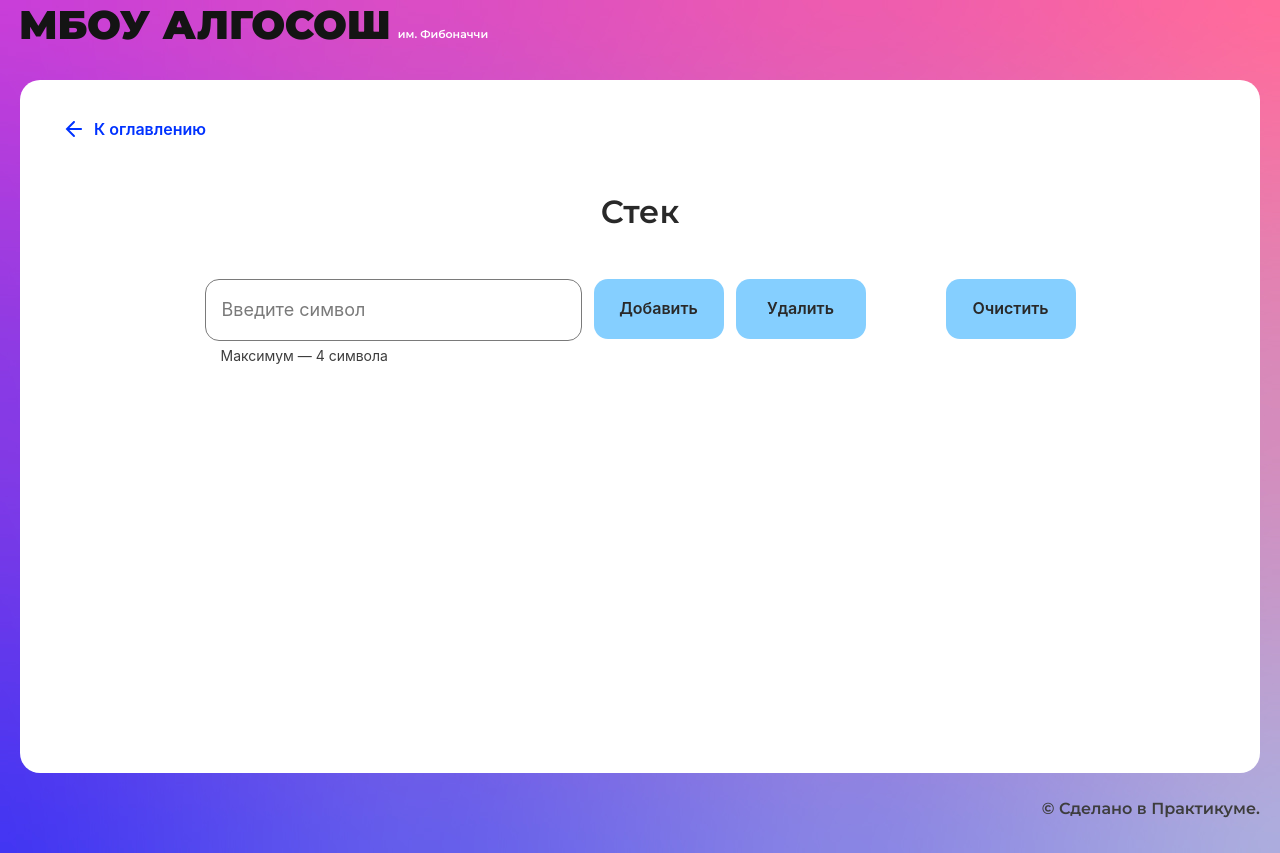
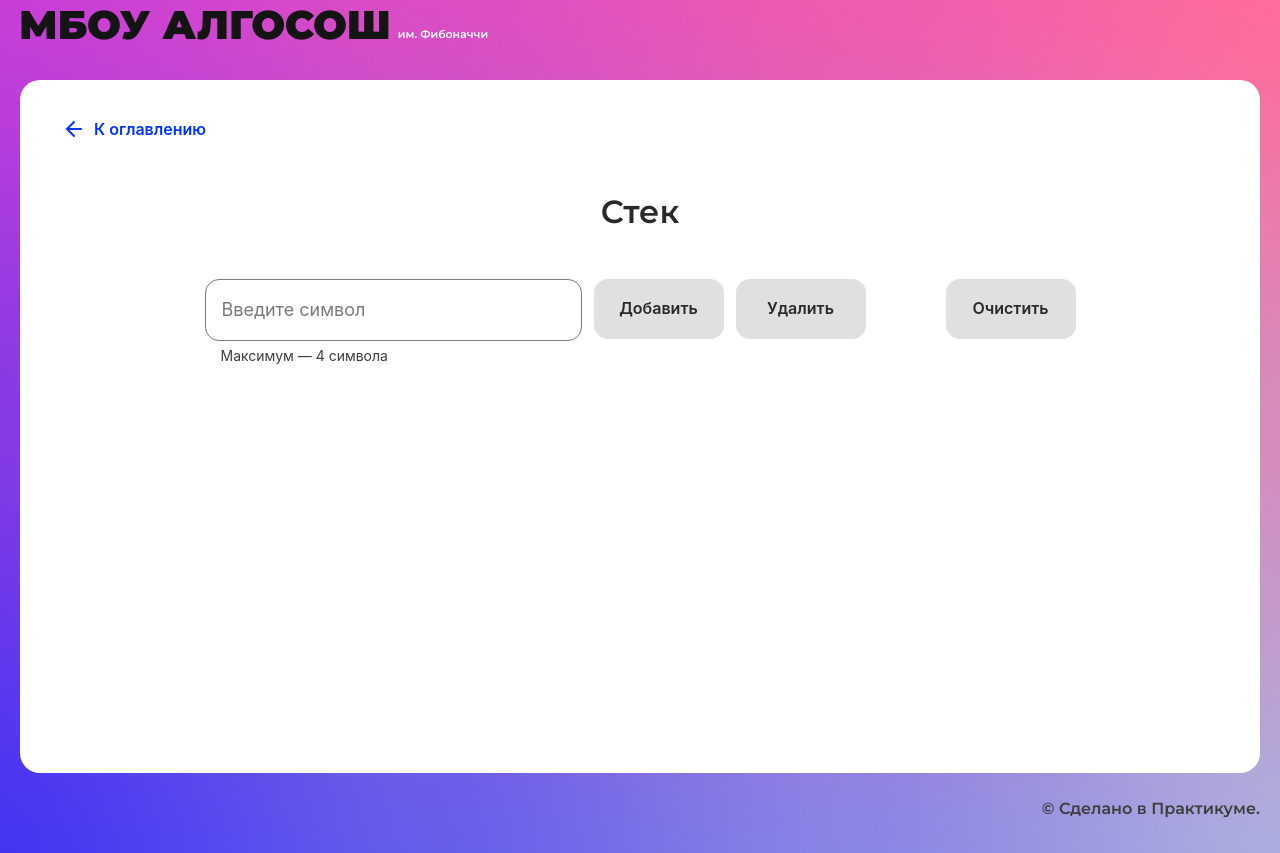
Before and after one commit to pblHbKa/algososh, a React (Create React App) app: page /stack in a window 1280 px wide. Built offline with nearby package versions, Linux system fonts and the light colour scheme.

Commit message:
disable buttons

```diff
--- a/src/components/fibonacci-page/fibonacci-page.tsx
+++ b/src/components/fibonacci-page/fibonacci-page.tsx
@@ -60,6 +60,7 @@ export const FibonacciPage: React.FC = () => {
           onClick={handlerClick}
           text="Сгенерировать"
           isLoader={isLoading}
+          disabled={!(inputNumber > 0 && inputNumber < 20)}
         />
       </div>
       {fibonacciArr.length > 0 && (
--- a/src/components/input/input.tsx
+++ /dev/null
@@ -1,5 +0,0 @@
-import React from "react";
-
-export const InputComponent: React.FC = () => {
-
-}
--- a/src/components/list-page/list-page.tsx
+++ b/src/components/list-page/list-page.tsx
@@ -147,22 +147,26 @@ export const ListPage: React.FC = () => {
           onClick={handlerClickAddHead}
           text="Добавить в head"
           isLoader={isLoading}
+          disabled={inputLetter.length === 0}
         />
         <Button
           onClick={handlerClickAddTail}
           text="Добавить в tail"
           isLoader={isLoading}
+          disabled={inputLetter.length === 0}
         />
         <Button
           onClick={handlerClickDelHead}
           text="Удалить из head"
           isLoader={isLoading}
           extraClass={styles.clearButton}
+          disabled={listArr.length === 0}
         />
         <Button
           onClick={handlerClickDelTail}
           text="Удалить из tail"
           isLoader={isLoading}
+          disabled={listArr.length === 0}
         />
       </div>
       <div className={styles.contentBox}>
@@ -179,12 +183,14 @@ export const ListPage: React.FC = () => {
           text="Добавить по индексу"
           isLoader={isLoading}
           extraClass={styles.bigButton}
+          disabled={inputLetter.length === 0 || inputIndex > listArr.length - 1 || inputIndex < 0}
         />
         <Button
           onClick={handlerClickDelIndex}
           text="Удалить по индексу"
           isLoader={isLoading}
           extraClass={styles.bigButton2}
+          disabled={inputLetter.length === 0 || inputIndex > listArr.length - 1 || inputIndex < 0}
         />
       </div>
       <div className={styles.circleBox}>
--- a/src/components/queue-page/queue-page.tsx
+++ b/src/components/queue-page/queue-page.tsx
@@ -14,7 +14,9 @@ export const QueuePage: React.FC = () => {
   const [isLoading, setIsLoading] = useState<boolean>(false);
   const [inputLetter, setInputLetter] = useState<string>("");
   const [queue, setQueue] = useState<Queue<string>>(new Queue(7));
-  const [queueArr, setQueueArr] = useState<Array<string|null>>([...queue.innerArr()]);
+  const [queueArr, setQueueArr] = useState<Array<string | null>>([
+    ...queue.innerArr(),
+  ]);
   const [changingEl, setChangingEl] = useState<number>(-1);
 
   const handlerClickAdd = async (e: React.MouseEvent<HTMLButtonElement>) => {
@@ -70,19 +72,26 @@ export const QueuePage: React.FC = () => {
           onClick={handlerClickAdd}
           text="Добавить"
           isLoader={isLoading}
+          disabled={inputLetter.length === 0}
         />
-        <Button onClick={handlerClickDel} text="Удалить" isLoader={isLoading} />
+        <Button
+          onClick={handlerClickDel}
+          text="Удалить"
+          isLoader={isLoading}
+          disabled={queue.isEmpty()}
+        />
         <Button
           onClick={handlerClickClear}
           text="Очистить"
           isLoader={isLoading}
           extraClass={styles.clearButton}
+          disabled={queue.isEmpty()}
         />
       </div>
       <div className={styles.circleBox}>
         {queueArr.map((el, index) => (
           <Circle
-            letter={typeof el === 'string'? el : ""}
+            letter={typeof el === "string" ? el : ""}
             index={index}
             extraClass="mr-8"
             key={index}
--- a/src/components/sorting-page/sorting-page.tsx
+++ b/src/components/sorting-page/sorting-page.tsx
@@ -143,6 +143,7 @@ export const SortingPage: React.FC = () => {
           isLoader={isLoadingAsc}
           extraClass={styles.button}
           sorting={Direction.Ascending}
+          disabled={sortingArr.length === 0}
         />
         <Button
           onClick={handlerClickSortDes}
@@ -150,6 +151,7 @@ export const SortingPage: React.FC = () => {
           isLoader={isLoadingDes}
           extraClass={styles.button}
           sorting={Direction.Descending}
+          disabled={sortingArr.length === 0}
         />
         <Button
           onClick={handlerClickNewArr}
--- a/src/components/stack-page/stack-page.tsx
+++ b/src/components/stack-page/stack-page.tsx
@@ -45,7 +45,8 @@ export const StackPage: React.FC = () => {
     setIsLoading(false);
   };
   const handlerChange = (e: React.ChangeEvent<HTMLInputElement>) => {
-    setInputLetter(e.target.value);
+    let inputValue = e.target.value;
+    setInputLetter(inputValue);
   };
 
   return (
@@ -64,13 +65,20 @@ export const StackPage: React.FC = () => {
           onClick={handlerClickAdd}
           text="Добавить"
           isLoader={isLoading}
+          disabled={inputLetter.length === 0}
         />
-        <Button onClick={handlerClickDel} text="Удалить" isLoader={isLoading} />
+        <Button
+          onClick={handlerClickDel}
+          text="Удалить"
+          isLoader={isLoading}
+          disabled={stackArr.length === 0}
+        />
         <Button
           onClick={handlerClickClear}
           text="Очистить"
           isLoader={isLoading}
           extraClass={styles.clearButton}
+          disabled={stackArr.length === 0}
         />
       </div>
       <div className={styles.circleBox}>
--- a/src/components/string/string.tsx
+++ b/src/components/string/string.tsx
@@ -14,7 +14,8 @@ export const StringComponent: React.FC = () => {
   const [reverseArr, setReverseArr] = useState<Array<[string, ElementStates]>>([]);
 
   const handlerChange = (e: React.ChangeEvent<HTMLInputElement>) => {
-    setInputText(e.target.value);
+    let inputValue = e.target.value;
+    setInputText(inputValue);
   };
 
   const reverse = async () => {
@@ -55,7 +56,7 @@ export const StringComponent: React.FC = () => {
           value={inputText}
           onChange={handlerChange}
         ></Input>
-        <Button onClick={handlerClick} text="Развернуть" isLoader={isLoading} />
+        <Button onClick={handlerClick} text="Развернуть" isLoader={isLoading} disabled={!(inputText.length > 1)}/>
       </div>
       {reverseArr.length > 0 && (
         <div className={styles.circleBox}>
```
